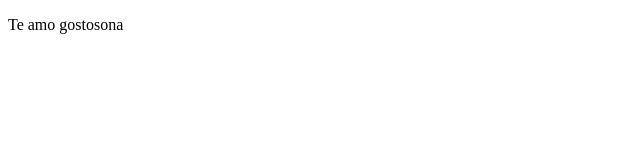
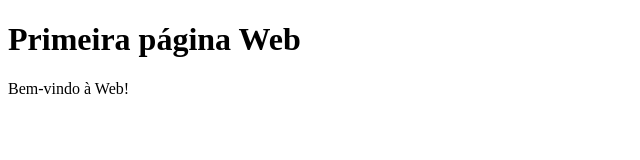
Before and after one commit to joaovitorcorrea06/ppm-20202exemplo-git, a plain HTML site: page index.html in a window 1280 px wide. Shown: the whole page, without its empty margins (0-640 px from the left). Drawn offline with Linux system fonts and the light colour scheme.

Commit message:
Incluido titulo

```diff
--- a/index.html
+++ b/index.html
@@ -1,12 +1,15 @@
 <!DOCTYPE html>
 <html>
         <head>
-            <title> Declaração</title>
+            <title> Minha primeira página Web</title>
             <meta charset="UTF-8">
         </head>
         <body>
+            <h1>
+                Primeira página Web
+            </h1>
             <p>
-                Te amo gostosona
+                Bem-vindo à Web!
             </p>
         </body>
 </html>
```
